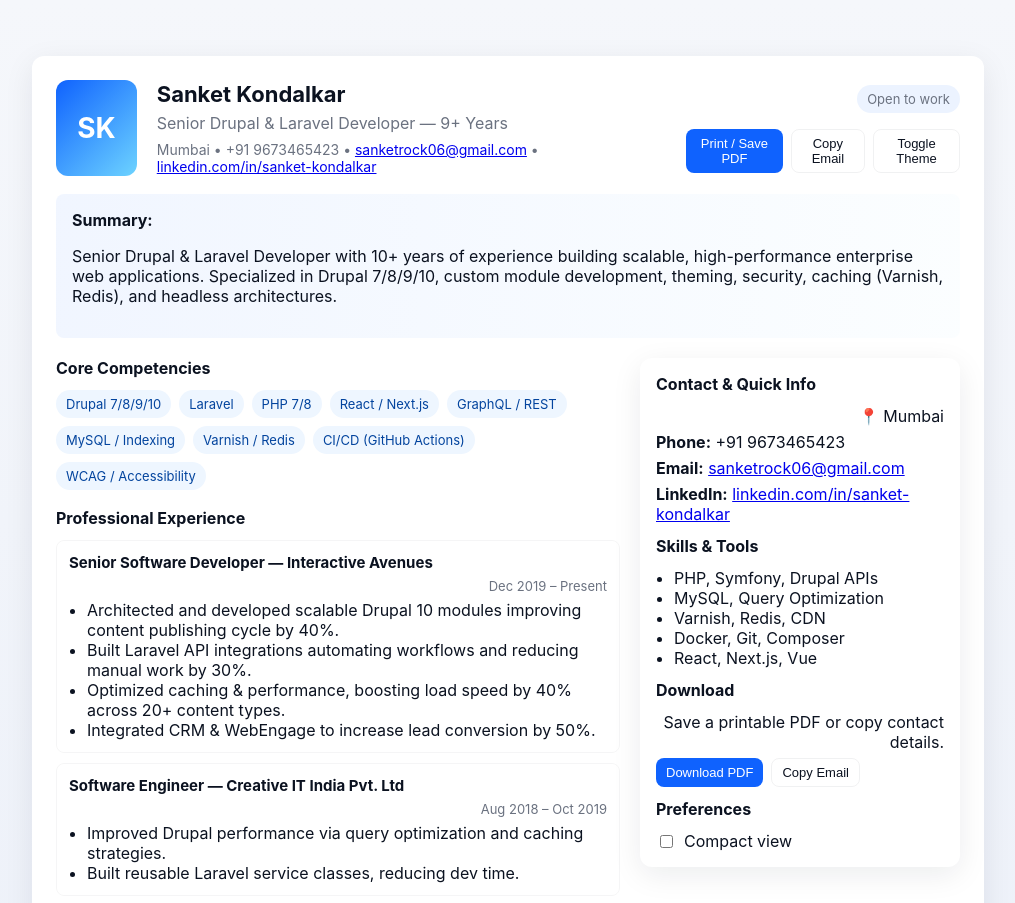
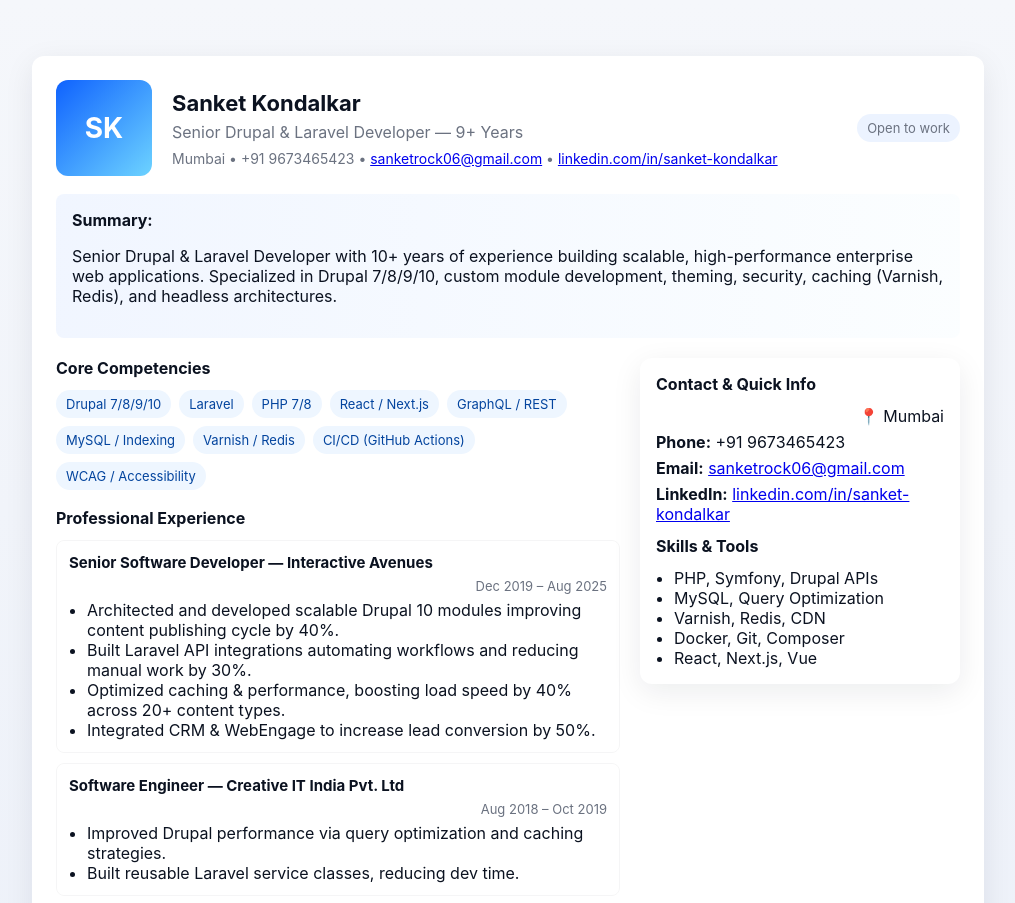
Before and after one commit to sanketrock15590/resume, a plain HTML site: page index.html in a window 1280 px wide. Shown: the top 903 px of the page, without its empty margins (132-1147 px from the left). Drawn offline with Linux system fonts and the light colour scheme.

Commit message:
Update index.html

```diff
--- a/index.html
+++ b/index.html
@@ -54,11 +54,7 @@
         </div>
         <div class="meta">
           <p class="badge">Open to work</p>
-          <div class="controls">
-            <button id="printBtn" class="small">Print / Save PDF</button>
-            <button id="copyBtn" class="small ghost">Copy Email</button>
-            <button id="toggleTheme" class="small ghost">Toggle Theme</button>
-          </div>
+
         </div>
       </header>
 
@@ -89,7 +85,7 @@
 
             <div class="item">
               <h3>Senior Software Developer — Interactive Avenues</h3>
-              <p class="meta">Dec 2019 – Present</p>
+              <p class="meta">Dec 2019 – Aug 2025</p>
               <ul>
                 <li>Architected and developed scalable Drupal 10 modules improving content publishing cycle by 40%.</li>
                 <li>Built Laravel API integrations automating workflows and reducing manual work by 30%.</li>
@@ -152,25 +148,13 @@
               <li>React, Next.js, Vue</li>
             </ul>
 
-            <h2 style="margin-top:12px">Download</h2>
-            <p style="margin:6px 0" class="meta">Save a printable PDF or copy contact details.</p>
-            <div style="display:flex;gap:8px;margin-top:6px">
-              <button id="downloadPdf" class="small">Download PDF</button>
-              <button id="emailBtn" class="small ghost">Copy Email</button>
-            </div>
 
-            <h2 style="margin-top:12px">Preferences</h2>
-            <div style="display:flex;gap:8px;align-items:center;margin-top:6px">
-              <label class="toggle"><input id="toggleCompact" type="checkbox"/> Compact view</label>
-            </div>
 
           </div>
         </aside>
       </div>
 
-      <footer>
-        Last updated: <span id="updated">2025-09-28</span> • Built with ❤️ — Interactive resume
-      </footer>
+
     </div>
   </div>
 
```
